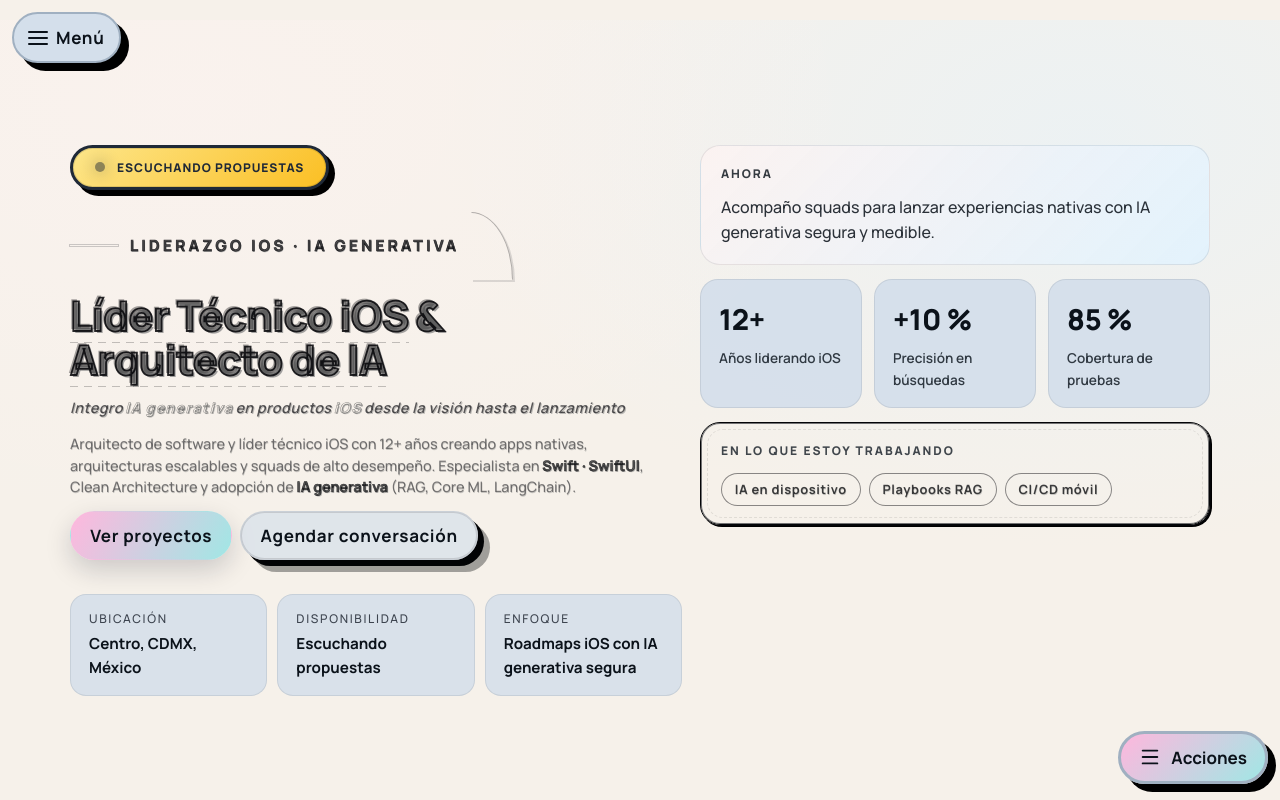
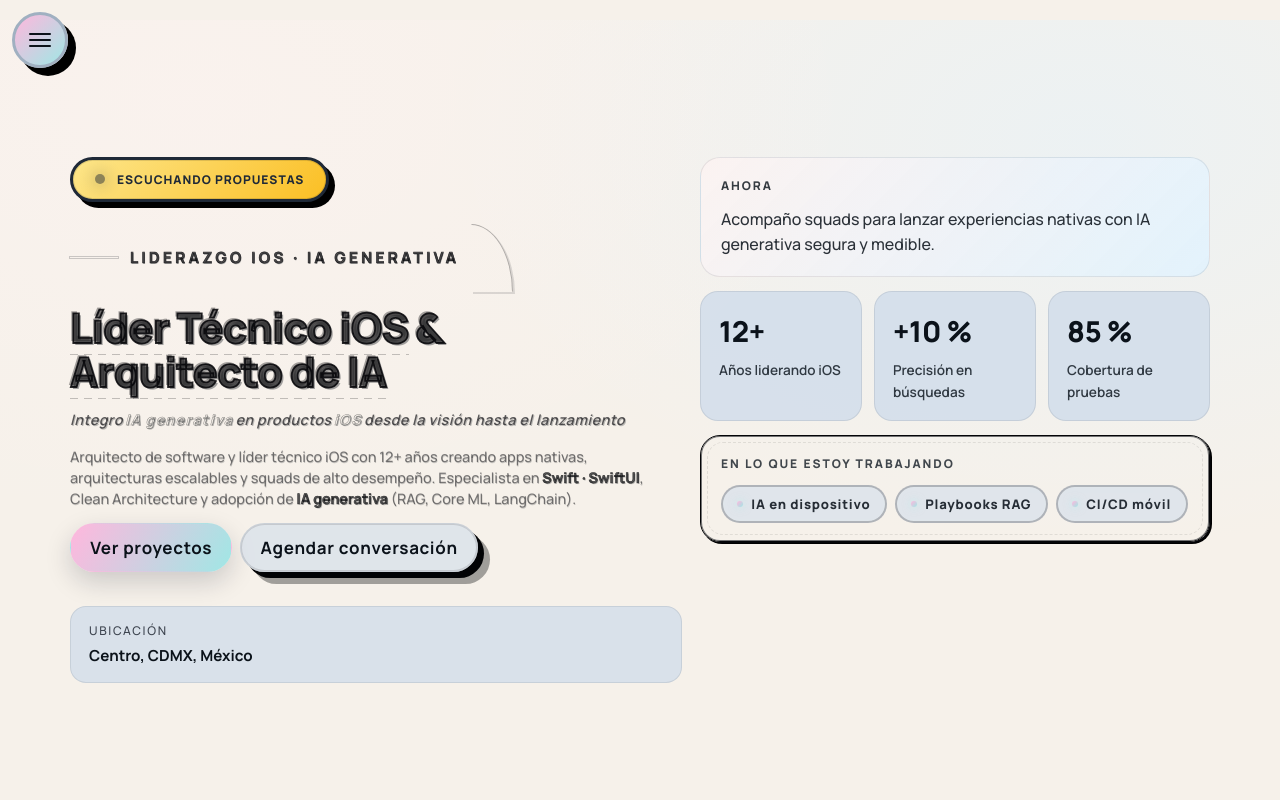
Before and after one commit to Ccontacto/PortalioPresentacion2025, a React (Vite) app: page / in a window 1280 px wide. Shown: the top 800 px of the page. Built offline with nearby package versions, Linux system fonts and the light colour scheme; a web font is replaced by a local one.

Commit message:
no message

```diff
--- a/src/App.tsx
+++ b/src/App.tsx
@@ -4,7 +4,6 @@ import { useCallback, useEffect, useMemo, useRef, lazy, Suspense } from 'react';
 import LoadingScreen from './components/LoadingScreen';
 import HamburgerMenu from './components/HamburgerMenu';
 import PageProgress from './components/PageProgress';
-import QuickActionsMenu from './components/QuickActionsMenu';
 import { RetroModeBanner } from './components/RetroModeBanner';
 import SkipToContent from './components/SkipToContent';
 import ToastContainer from './components/ToastContainer';
@@ -112,7 +111,7 @@ function AppContent() {
         <PageProgress />
         <SkipToContent />
         <HamburgerMenu />
-        <QuickActionsMenu />
+        {/* QuickActionsMenu eliminado a petición: ocultar FAB Acciones */}
         {/* Header/TopBar removidos por solicitud: contenido inicia directo */}
         {isKonami ? <RetroModeBanner onExitRetro={exitKonamiMode} /> : null}
         {/* MEJORA 1: main con role explícito y aria-label */}
--- a/src/components/HamburgerMenu.tsx
+++ b/src/components/HamburgerMenu.tsx
@@ -11,8 +11,11 @@ export default function HamburgerMenu() {
   const [open, setOpen] = useState(false);
   const [query, setQuery] = useState('');
   const containerRef = useRef<HTMLDivElement | null>(null);
+  const buttonRef = useRef<HTMLButtonElement | null>(null);
+  const panelRef = useRef<HTMLDivElement | null>(null);
   const searchInputRef = useRef<HTMLInputElement | null>(null);
   const shouldReduceMotion = useReducedMotion();
+  const [panelMaxHeight, setPanelMaxHeight] = useState<string | undefined>(undefined);
 
   useEffect(() => {
     if (!open) return;
@@ -46,8 +49,36 @@ export default function HamburgerMenu() {
     const frame = window.requestAnimationFrame(() => {
       searchInputRef.current?.focus();
       searchInputRef.current?.select();
+
+      // Recalcular altura disponible para mostrar todo el menú
+      try {
+        const btn = buttonRef.current;
+        if (btn) {
+          const rect = btn.getBoundingClientRect();
+          const topSafe = 12;
+          const available = Math.max(180, Math.floor(rect.top - topSafe));
+          setPanelMaxHeight(`${available}px`);
+        }
+      } catch {
+        // noop
+      }
     });
-    return () => window.cancelAnimationFrame(frame);
+    const onResize = () => {
+      if (!open) return;
+      const btn = buttonRef.current;
+      if (!btn) return;
+      const rect = btn.getBoundingClientRect();
+      const topSafe = 12;
+      const available = Math.max(180, Math.floor(rect.top - topSafe));
+      setPanelMaxHeight(`${available}px`);
+    };
+    window.addEventListener('resize', onResize);
+    window.addEventListener('orientationchange', onResize);
+    return () => {
+      window.cancelAnimationFrame(frame);
+      window.removeEventListener('resize', onResize);
+      window.removeEventListener('orientationchange', onResize);
+    };
   }, [open]);
 
   useEffect(() => {
@@ -107,6 +138,7 @@ export default function HamburgerMenu() {
       <button
         type="button"
         className="hamburger-menu__button"
+        ref={buttonRef}
         aria-expanded={open}
         aria-controls="floating-nav"
         aria-label={open ? 'Cerrar menú de navegación' : 'Abrir menú de navegación'}
@@ -127,6 +159,8 @@ export default function HamburgerMenu() {
             id="floating-nav"
             aria-label="Secciones del sitio"
             className="hamburger-menu__panel"
+            ref={panelRef}
+            style={panelMaxHeight ? { maxHeight: panelMaxHeight } : undefined}
             initial={panelVariants ? 'hidden' : undefined}
             animate={panelVariants ? 'visible' : undefined}
             exit={panelVariants ? 'exit' : undefined}
--- a/src/data/en.ts
+++ b/src/data/en.ts
@@ -33,11 +33,8 @@ export const en = {
       description:
         'Partnering with squads to launch native experiences infused with responsible generative AI.'
     },
-    meta: [
-      { label: 'Location', field: 'location' },
-      { label: 'Availability', field: 'badge' },
-      { label: 'Focus', value: 'Generative AI acceleration for native apps' }
-    ],
+    // Reduce metadata to avoid duplicating Availability (badge) and Focus (section)
+    meta: [{ label: 'Location', field: 'location' }],
     note: {
       title: 'Recent obsessions',
       items: ['On-device AI', 'RAG playbooks', 'Mobile CI/CD']
--- a/src/data/es.ts
+++ b/src/data/es.ts
@@ -64,11 +64,8 @@ export const es = {
       description:
         'Acompaño squads para lanzar experiencias nativas con IA generativa segura y medible.'
     },
-    meta: [
-      { label: 'Ubicación', field: 'location' },
-      { label: 'Disponibilidad', field: 'badge' },
-      { label: 'Enfoque', value: 'Roadmaps iOS con IA generativa segura' }
-    ],
+    // Evitar duplicidad (la disponibilidad ya vive como badge y el enfoque en su sección)
+    meta: [{ label: 'Ubicación', field: 'location' }],
     note: {
       title: 'En lo que estoy trabajando',
       items: ['IA en dispositivo', 'Playbooks RAG', 'CI/CD móvil']
--- a/src/index.css
+++ b/src/index.css
@@ -3212,6 +3212,34 @@ html[data-theme='dark'] .hero-name {
   justify-content: flex-start;
 }
 
+.hero-title-wrap {
+  position: relative;
+  display: inline-block;
+}
+
+.hero-title-rays {
+  position: absolute;
+  inset: -12% -14% -18% -14%;
+  pointer-events: none;
+  z-index: -1;
+  opacity: 0.22;
+  filter: blur(0.6px) contrast(105%);
+  background:
+    repeating-conic-gradient(
+      from 0deg,
+      color-mix(in srgb, var(--gradient-brand-start) 30%, transparent) 0deg 6deg,
+      transparent 6deg 18deg
+    );
+  mask-image: radial-gradient(120% 120% at 50% 50%, rgba(0,0,0,0.9), rgba(0,0,0,0.3) 55%, transparent 80%);
+  -webkit-mask-image: radial-gradient(120% 120% at 50% 50%, rgba(0,0,0,0.9), rgba(0,0,0,0.3) 55%, transparent 80%);
+  animation: raysSweep 14s linear infinite;
+}
+
+@keyframes raysSweep {
+  0% { transform: rotate(0deg) scale(1.02); }
+  100% { transform: rotate(360deg) scale(1.02); }
+}
+
 .hero-eyebrow {
   display: inline-flex;
   align-items: center;
@@ -3259,7 +3287,7 @@ html[data-theme='dark'] .hero-name {
   line-height: 1.05;
   letter-spacing: -0.015em;
   text-transform: none;
-  color: color-mix(in srgb, var(--sketch-ink) 25%, transparent);
+  color: color-mix(in srgb, var(--sketch-ink) 55%, transparent);
   -webkit-text-stroke: 1.8px color-mix(in srgb, var(--sketch-ink) 85%, transparent);
   text-shadow:
     2px 2px 0 color-mix(in srgb, var(--sketch-graphite) 65%, transparent),
@@ -3542,29 +3570,49 @@ html[data-theme='dark'] .hero-name {
 .hero-panel__tag {
   display: inline-flex;
   align-items: center;
-  padding: 0.35rem 0.8rem;
+  gap: 8px;
+  padding: 0.42rem 0.9rem;
   border-radius: 999px;
-  font-size: 0.8rem;
-  font-weight: 700;
-  letter-spacing: 0.05em;
-  --fx-gradient-angle: 135deg;
-  --fx-gradient-stop-1: color-mix(in srgb, var(--sketch-graphite) 24%, rgba(255, 255, 255, 0.65));
-  --fx-gradient-stop-2: color-mix(in srgb, var(--sketch-ink) 32%, rgba(255, 255, 255, 0.4));
-  background: var(--fx-linear-gradient);
-  color: color-mix(in srgb, var(--sketch-ink) 75%, rgba(255, 255, 255, 0.08));
-  border: 1px solid color-mix(in srgb, var(--sketch-ink) 45%, transparent);
-  text-shadow: 0.5px 0.5px 0 color-mix(in srgb, var(--sketch-graphite) 35%, transparent);
+  font-size: 0.82rem;
+  font-weight: 800;
+  letter-spacing: 0.06em;
+  color: color-mix(in srgb, var(--text-strong) 85%, rgba(15, 23, 42, 0.2));
+  border: 2px solid color-mix(in srgb, var(--sketch-ink) 22%, transparent);
+  background: color-mix(in srgb, var(--surface-card) 65%, transparent);
+  backdrop-filter: blur(2px);
+  text-shadow: none;
   transition:
-    transform var(--motion-normal) var(--ease-standard),
-    box-shadow var(--motion-normal) var(--ease-standard),
-    background var(--motion-normal) var(--ease-standard);
-}
-
-.hero-panel__tag:hover {
-  --fx-gradient-stop-1: color-mix(in srgb, var(--sketch-graphite) 36%, rgba(255, 255, 255, 0.7));
-  --fx-gradient-stop-2: color-mix(in srgb, var(--sketch-ink) 44%, rgba(255, 255, 255, 0.45));
-  transform: translateY(-2px);
-  box-shadow: 3px 3px 0 color-mix(in srgb, var(--sketch-ink) 12%, transparent);
+    transform var(--motion-fast) var(--ease-standard),
+    border-color var(--motion-fast) var(--ease-standard),
+    background-color var(--motion-fast) var(--ease-standard);
+}
+
+.hero-panel__tag::before {
+  content: '';
+  width: 6px;
+  height: 6px;
+  border-radius: 999px;
+  background: linear-gradient(135deg, var(--gradient-brand-start), var(--gradient-brand-end));
+  box-shadow: 0 0 8px color-mix(in srgb, var(--gradient-brand-end) 55%, transparent);
+}
+
+.hero-panel__tag:hover,
+.hero-panel__tag:focus-visible {
+  transform: translateY(-1px);
+  border-color: color-mix(in srgb, var(--sketch-ink) 45%, transparent);
+  background: color-mix(in srgb, var(--surface-card) 78%, transparent);
+}
+
+html[data-theme='dark'] .hero-panel__tag {
+  color: color-mix(in srgb, var(--text-strong) 92%, rgba(255, 255, 255, 0.12));
+  border-color: color-mix(in srgb, #e2e8f0 22%, transparent);
+  background: rgba(12, 18, 36, 0.35);
+}
+
+html[data-theme='dark'] .hero-panel__tag:hover,
+html[data-theme='dark'] .hero-panel__tag:focus-visible {
+  border-color: color-mix(in srgb, #e2e8f0 42%, transparent);
+  background: rgba(12, 18, 36, 0.5);
 }
 
 .page-section--focus {
@@ -3978,3 +4026,98 @@ html[data-dev-ids='on'] [data-dev-id]::after {
     radial-gradient(85% 85% at 85% 15%, color-mix(in srgb, var(--gradient-hero-end) 45%, transparent), transparent 60%),
     var(--surface-primary);
 }
+/* Hamburguesa flotante inferior derecha */
+.hamburger-menu {
+  position: fixed;
+  right: clamp(12px, calc(env(safe-area-inset-right) + 12px), 24px);
+  bottom: clamp(16px, calc(env(safe-area-inset-bottom) + 16px), 32px);
+  z-index: var(--z-hamburger, 1800);
+}
+
+.hamburger-menu__button {
+  display: inline-flex;
+  align-items: center;
+  justify-content: center;
+  width: 56px;
+  height: 56px;
+  border-radius: 9999px;
+  border: 3px solid var(--border-strong);
+  background: linear-gradient(135deg, var(--gradient-brand-start), var(--gradient-brand-end));
+  color: var(--text-on-brand);
+  box-shadow: 8px 8px 0 var(--shadow-strong);
+  cursor: pointer;
+  touch-action: manipulation;
+  -webkit-tap-highlight-color: transparent;
+  transition:
+    transform var(--motion-fast) var(--ease-standard),
+    box-shadow var(--motion-fast) var(--ease-standard);
+}
+
+.hamburger-menu__button:hover {
+  transform: translate(-3px, -3px);
+  box-shadow: 12px 12px 0 var(--shadow-strong-hover);
+}
+
+.hamburger-menu__icon {
+  position: relative;
+  width: 22px;
+  height: 14px;
+  display: inline-block;
+}
+
+.hamburger-menu__line {
+  position: absolute;
+  left: 0;
+  right: 0;
+  height: 2px;
+  background: currentColor;
+  border-radius: 2px;
+}
+.hamburger-menu__line--top { top: 0; }
+.hamburger-menu__line--middle { top: 6px; }
+.hamburger-menu__line--bottom { bottom: 0; }
+
+.hamburger-menu__label { display: none; }
+
+.hamburger-menu__panel {
+  position: absolute;
+  bottom: 64px;
+  right: 0;
+  min-width: 240px;
+  max-width: min(88vw, 320px);
+  max-height: min(72svh, 520px);
+  overflow-y: auto;
+  background: var(--surface-card);
+  border: 3px solid var(--border-strong);
+  border-radius: 16px;
+  box-shadow: 16px 16px 0 var(--shadow-strong);
+  padding: 12px;
+}
+
+.hamburger-menu__search { display: none; }
+
+.hamburger-menu__section { display: grid; gap: 6px; }
+.hamburger-menu__section-label {
+  font-size: 0.75rem;
+  font-weight: 800;
+  text-transform: uppercase;
+  letter-spacing: 0.12em;
+  opacity: 0.7;
+  margin: 4px 4px 0 4px;
+}
+.hamburger-menu__list,
+.hamburger-menu__actions { list-style: none; margin: 0; padding: 0; display: grid; gap: 8px; }
+.hamburger-menu__item {}
+.hamburger-menu__link,
+.hamburger-menu__action {
+  display: inline-flex;
+  align-items: center;
+  width: 100%;
+  text-align: left;
+  padding: 10px 12px;
+  border-radius: 12px;
+  border: 2px solid var(--border-strong);
+  background: var(--surface-panel);
+  font-weight: 700;
+}
+.hamburger-menu__divider { height: 1px; background: color-mix(in srgb, var(--sketch-ink) 18%, transparent); margin: 6px 0; }
--- a/src/sections/Hero.tsx
+++ b/src/sections/Hero.tsx
@@ -111,7 +111,9 @@ export default function Hero() {
               />
             </div>
             <span className="hero-eyebrow">{heroCopy.eyebrow}</span>
-            <h1 id="hero-heading" className="hero-title">
+            <div className="hero-title-wrap" aria-hidden="false">
+              <div className="hero-title-rays" aria-hidden="true" />
+              <h1 id="hero-heading" className="hero-title">
               {titleSegments.map((segment, index) =>
                 segment.accent ? (
                   <span
@@ -124,7 +126,8 @@ export default function Hero() {
                   <Fragment key={`${segment.text}-${index}`}>{segment.text}</Fragment>
                 )
               )}
-            </h1>
+              </h1>
+            </div>
             <p className="hero-tagline">
               {taglineSegments.map((segment, index) => {
                 if (!segment) {
```
Also changed, not shown: 1 other file (tests, documents, lock files or other folders).
